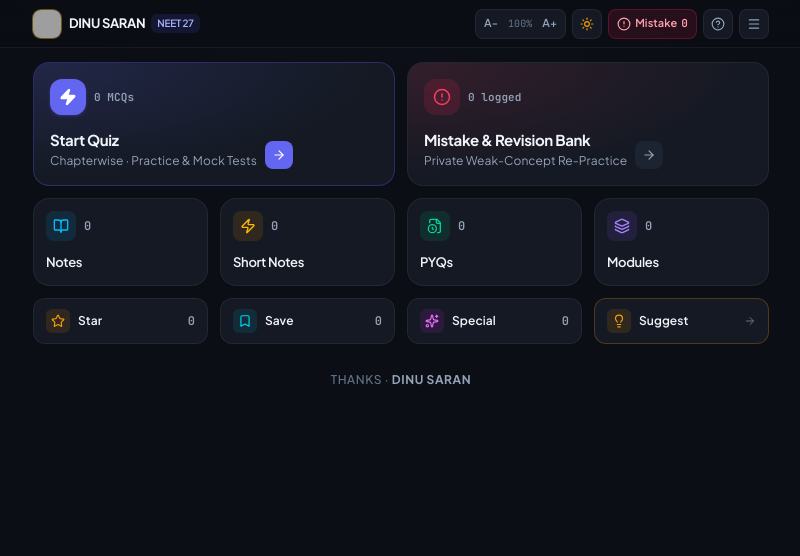
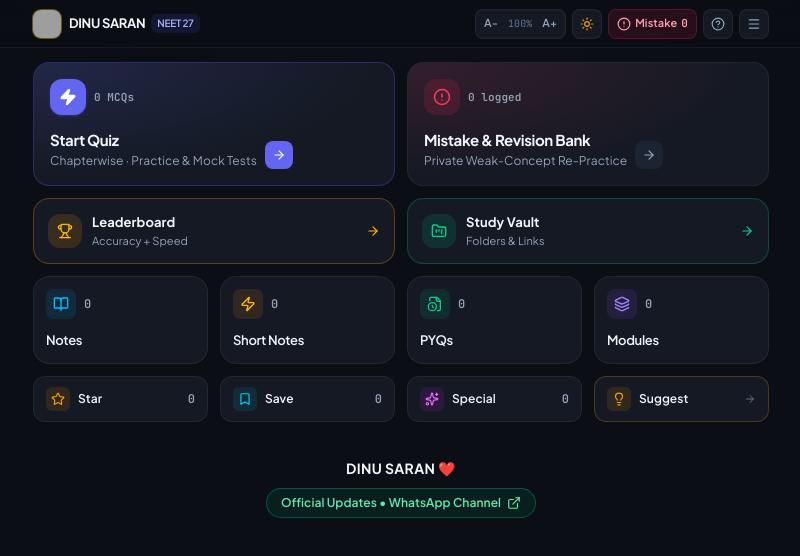
Before and after one commit to gosaijani950-a11y/dinu-saran-neet2027, a React (Vite) app: page / in a window 1280 px wide. Shown: the top 556 px of the page, without its empty margins (239-1039 px from the left). Built offline with nearby package versions, Linux system fonts and the light colour scheme; no server answers; grey boxes are pictures that could not be loaded.

Commit message:
Update HomeHub.tsx

```diff
--- a/src/components/HomeHub.tsx
+++ b/src/components/HomeHub.tsx
@@ -5,9 +5,11 @@ import {
   ArrowRight,
   BookOpen,
   Bookmark,
+  ExternalLink,
   FileClock,
   FileUp,
   Flag,
+  FolderKanban,
   Inbox,
   Layers,
   Lightbulb,
@@ -16,6 +18,7 @@ import {
   Sparkles,
   Star,
   Trash2,
+  Trophy,
   Zap,
 } from 'lucide-react';
 import type { DatabaseStats } from '../db/database';
@@ -43,7 +46,6 @@ interface CoreTile {
 }
 
 export const HomeHub: React.FC<HomeHubProps> = ({
-  creatorName,
   role,
   stats,
   checkpoint,
@@ -113,7 +115,7 @@ export const HomeHub: React.FC<HomeHubProps> = ({
 
   return (
     <div className="space-y-3 pb-6">
-      {/* Conditional Single-Line Unfinished Quiz Resume Strip */}
+      {/* Unfinished Quiz Resume Strip */}
       {checkpoint && checkpoint.questionIds.length > 0 && (
         <motion.div
           initial={{ opacity: 0, y: -4 }}
@@ -138,8 +140,7 @@ export const HomeHub: React.FC<HomeHubProps> = ({
               onClick={onResumeCheckpoint}
               className="h-7 px-2.5 rounded-lg bg-[#6366F1] hover:bg-[#4F46E5] text-white text-[11px] font-semibold inline-flex items-center gap-1 cursor-pointer transition-colors"
             >
-              <Play className="w-3 h-3 fill-current" />
-              Resume
+              <Play className="w-3 h-3 fill-current" /> Resume
             </motion.button>
             <button
               type="button"
@@ -153,7 +154,7 @@ export const HomeHub: React.FC<HomeHubProps> = ({
         </motion.div>
       )}
 
-      {/* Admin-only quick Inboxes strip (Suggestions + Reported Questions) */}
+      {/* Admin-only quick Inboxes strip */}
       {isAdmin && (
         <div className="grid grid-cols-1 sm:grid-cols-2 gap-2">
           <motion.button
@@ -202,23 +203,19 @@ export const HomeHub: React.FC<HomeHubProps> = ({
         </div>
       )}
 
-      {/* TRUE ASYMMETRIC BENTO TRAY */}
+      {/* BENTO TRAY */}
       <div className="space-y-2.5 sm:space-y-3">
         {/* ROW 1: 2 Primary Hero Cells */}
         <div className="grid grid-cols-1 sm:grid-cols-2 gap-2.5 sm:gap-3">
-          {/* Primary Focus CTA Hero: Start Quiz */}
           <motion.button
             type="button"
             whileHover={{ y: -1 }}
             whileTap={{ scale: 0.98 }}
             transition={{ duration: 0.16 }}
             onClick={() => onNavigate('quiz-setup')}
-            className="relative overflow-hidden text-left rounded-2xl p-4 bg-white dark:bg-[#141923] border border-indigo-500/35 dark:border-indigo-500/30 shadow-xs hover:border-indigo-500/60 transition-colors group cursor-pointer focus-visible:outline-none focus-visible:ring-2 focus-visible:ring-indigo-500 flex flex-col justify-between min-h-[124px]"
+            className="relative overflow-hidden text-left rounded-2xl p-4 bg-white dark:bg-[#141923] border border-indigo-500/35 dark:border-indigo-500/30 shadow-xs hover:border-indigo-500/60 transition-colors group cursor-pointer flex flex-col justify-between min-h-[124px]"
           >
-            <div
-              aria-hidden="true"
-              className="pointer-events-none absolute inset-0 bg-[radial-gradient(ellipse_at_top_left,rgba(99,102,241,0.18),transparent_68%)]"
-            />
+            <div aria-hidden="true" className="pointer-events-none absolute inset-0 bg-[radial-gradient(ellipse_at_top_left,rgba(99,102,241,0.18),transparent_68%)]" />
             <div className="relative z-10 flex items-center justify-between gap-2">
               <div className="w-9 h-9 rounded-xl bg-[#6366F1] text-white flex items-center justify-center shadow-sm shadow-indigo-500/25">
                 <Zap className="w-4.5 h-4.5 fill-current" />
@@ -227,7 +224,6 @@ export const HomeHub: React.FC<HomeHubProps> = ({
                 {stats.totalQuestions} MCQs
               </span>
             </div>
-
             <div className="relative z-10 mt-3 flex items-end justify-between gap-2">
               <div className="min-w-0">
                 <h2 className="text-[15px] font-bold tracking-tight text-[#0F172A] dark:text-[#F1F5F9]">
@@ -243,7 +239,6 @@ export const HomeHub: React.FC<HomeHubProps> = ({
             </div>
           </motion.button>
 
-          {/* Secondary Hero: Admin -> AI Upload Studio | Student -> Mistake & Revision Bank */}
           {isAdmin ? (
             <motion.button
               type="button"
@@ -251,12 +246,9 @@ export const HomeHub: React.FC<HomeHubProps> = ({
               whileTap={{ scale: 0.98 }}
               transition={{ duration: 0.16 }}
               onClick={() => onNavigate('modules')}
-              className="relative overflow-hidden text-left rounded-2xl p-4 bg-white dark:bg-[#141923] border border-slate-200 dark:border-white/[0.06] shadow-xs hover:border-emerald-500/40 transition-colors group cursor-pointer focus-visible:outline-none focus-visible:ring-2 focus-visible:ring-indigo-500 flex flex-col justify-between min-h-[124px]"
+              className="relative overflow-hidden text-left rounded-2xl p-4 bg-white dark:bg-[#141923] border border-slate-200 dark:border-white/[0.06] shadow-xs hover:border-emerald-500/40 transition-colors group cursor-pointer flex flex-col justify-between min-h-[124px]"
             >
-              <div
-                aria-hidden="true"
-                className="pointer-events-none absolute inset-0 bg-[radial-gradient(ellipse_at_top_left,rgba(16,185,129,0.14),transparent_68%)]"
-              />
+              <div aria-hidden="true" className="pointer-events-none absolute inset-0 bg-[radial-gradient(ellipse_at_top_left,rgba(16,185,129,0.14),transparent_68%)]" />
               <div className="relative z-10 flex items-center justify-between gap-2">
                 <div className="w-9 h-9 rounded-xl bg-emerald-500/14 text-[#10B981] flex items-center justify-center">
                   <FileUp className="w-4.5 h-4.5" />
@@ -265,7 +257,6 @@ export const HomeHub: React.FC<HomeHubProps> = ({
                   {stats.modulesCount} saved
                 </span>
               </div>
-
               <div className="relative z-10 mt-3 flex items-end justify-between gap-2">
                 <div className="min-w-0">
                   <h2 className="text-[15px] font-bold tracking-tight text-[#0F172A] dark:text-[#F1F5F9]">
@@ -275,7 +266,7 @@ export const HomeHub: React.FC<HomeHubProps> = ({
                     PDF / Photo → MCQs &amp; Notes
                   </p>
                 </div>
-                <span className="w-7 h-7 rounded-lg bg-[#EEF2F7] dark:bg-[#1C2331] text-[#475569] dark:text-[#94A3B8] group-hover:text-[#0F172A] dark:group-hover:text-[#F1F5F9] flex items-center justify-center shrink-0 transition-transform group-hover:translate-x-0.5">
+                <span className="w-7 h-7 rounded-lg bg-[#EEF2F7] dark:bg-[#1C2331] text-[#475569] dark:text-[#94A3B8] flex items-center justify-center shrink-0">
                   <ArrowRight className="w-3.5 h-3.5" />
                 </span>
               </div>
@@ -287,12 +278,9 @@ export const HomeHub: React.FC<HomeHubProps> = ({
               whileTap={{ scale: 0.98 }}
               transition={{ duration: 0.16 }}
               onClick={() => onNavigate('mistakes')}
-              className="relative overflow-hidden text-left rounded-2xl p-4 bg-white dark:bg-[#141923] border border-slate-200 dark:border-white/[0.06] shadow-xs hover:border-rose-500/40 transition-colors group cursor-pointer focus-visible:outline-none focus-visible:ring-2 focus-visible:ring-rose-500 flex flex-col justify-between min-h-[124px]"
+              className="relative overflow-hidden text-left rounded-2xl p-4 bg-white dark:bg-[#141923] border border-slate-200 dark:border-white/[0.06] shadow-xs hover:border-rose-500/40 transition-colors group cursor-pointer flex flex-col justify-between min-h-[124px]"
             >
-              <div
-                aria-hidden="true"
-                className="pointer-events-none absolute inset-0 bg-[radial-gradient(ellipse_at_top_left,rgba(244,63,94,0.14),transparent_68%)]"
-              />
+              <div aria-hidden="true" className="pointer-events-none absolute inset-0 bg-[radial-gradient(ellipse_at_top_left,rgba(244,63,94,0.14),transparent_68%)]" />
               <div className="relative z-10 flex items-center justify-between gap-2">
                 <div className="w-9 h-9 rounded-xl bg-rose-500/14 text-[#F43F5E] flex items-center justify-center">
                   <AlertCircle className="w-4.5 h-4.5" />
@@ -301,7 +289,6 @@ export const HomeHub: React.FC<HomeHubProps> = ({
                   {stats.mistakesCount} logged
                 </span>
               </div>
-
               <div className="relative z-10 mt-3 flex items-end justify-between gap-2">
                 <div className="min-w-0">
                   <h2 className="text-[15px] font-bold tracking-tight text-[#0F172A] dark:text-[#F1F5F9]">
@@ -311,12 +298,63 @@ export const HomeHub: React.FC<HomeHubProps> = ({
                     Private Weak-Concept Re-Practice
                   </p>
                 </div>
-                <span className="w-7 h-7 rounded-lg bg-[#EEF2F7] dark:bg-[#1C2331] text-[#475569] dark:text-[#94A3B8] group-hover:text-[#0F172A] dark:group-hover:text-[#F1F5F9] flex items-center justify-center shrink-0 transition-transform group-hover:translate-x-0.5">
+                <span className="w-7 h-7 rounded-lg bg-[#EEF2F7] dark:bg-[#1C2331] text-[#475569] dark:text-[#94A3B8] flex items-center justify-center shrink-0">
                   <ArrowRight className="w-3.5 h-3.5" />
                 </span>
               </div>
             </motion.button>
           )}
+        </div>
+
+        {/* NEW ROW: Leaderboard & Study Vault */}
+        <div className="grid grid-cols-2 gap-2.5 sm:gap-3">
+          <motion.button
+            type="button"
+            whileHover={{ y: -1 }}
+            whileTap={{ scale: 0.98 }}
+            transition={{ duration: 0.16 }}
+            onClick={() => onNavigate('leaderboard')}
+            className="text-left rounded-2xl p-3.5 bg-white dark:bg-[#141923] border border-amber-500/30 shadow-xs hover:border-amber-500/60 transition-colors cursor-pointer flex items-center justify-between gap-2"
+          >
+            <div className="flex items-center gap-2.5 min-w-0">
+              <span className="w-8.5 h-8.5 rounded-xl bg-amber-500/15 text-amber-400 flex items-center justify-center shrink-0">
+                <Trophy className="w-4 h-4" />
+              </span>
+              <div className="min-w-0">
+                <div className="text-[13px] font-bold text-[#0F172A] dark:text-[#F1F5F9] truncate">
+                  Leaderboard
+                </div>
+                <div className="text-[11px] text-[#64748B] dark:text-[#94A3B8] truncate">
+                  Accuracy + Speed
+                </div>
+              </div>
+            </div>
+            <ArrowRight className="w-3.5 h-3.5 text-amber-400 shrink-0" />
+          </motion.button>
+
+          <motion.button
+            type="button"
+            whileHover={{ y: -1 }}
+            whileTap={{ scale: 0.98 }}
+            transition={{ duration: 0.16 }}
+            onClick={() => onNavigate('study-vault')}
+            className="text-left rounded-2xl p-3.5 bg-white dark:bg-[#141923] border border-emerald-500/30 shadow-xs hover:border-emerald-500/60 transition-colors cursor-pointer flex items-center justify-between gap-2"
+          >
+            <div className="flex items-center gap-2.5 min-w-0">
+              <span className="w-8.5 h-8.5 rounded-xl bg-emerald-500/15 text-emerald-400 flex items-center justify-center shrink-0">
+                <FolderKanban className="w-4 h-4" />
+              </span>
+              <div className="min-w-0">
+                <div className="text-[13px] font-bold text-[#0F172A] dark:text-[#F1F5F9] truncate">
+                  Study Vault
+                </div>
+                <div className="text-[11px] text-[#64748B] dark:text-[#94A3B8] truncate">
+                  Folders &amp; Links
+                </div>
+              </div>
+            </div>
+            <ArrowRight className="w-3.5 h-3.5 text-emerald-400 shrink-0" />
+          </motion.button>
         </div>
 
         {/* ROW 2: 4 Compact 1x1 Study Tiles */}
@@ -329,7 +367,7 @@ export const HomeHub: React.FC<HomeHubProps> = ({
               whileTap={{ scale: 0.98 }}
               transition={{ duration: 0.16 }}
               onClick={() => onNavigate(tile.id)}
-              className="text-left rounded-2xl p-3 bg-white dark:bg-[#141923] border border-slate-200 dark:border-white/[0.06] shadow-xs hover:border-indigo-500/35 dark:hover:bg-[#1C2331]/70 transition-colors cursor-pointer focus-visible:outline-none focus-visible:ring-2 focus-visible:ring-indigo-500 flex flex-col justify-between gap-3"
+              className="text-left rounded-2xl p-3 bg-white dark:bg-[#141923] border border-slate-200 dark:border-white/[0.06] shadow-xs hover:border-indigo-500/35 dark:hover:bg-[#1C2331]/70 transition-colors cursor-pointer flex flex-col justify-between gap-3"
             >
               <div className="flex items-center justify-between gap-2">
                 <span className={`w-7.5 h-7.5 rounded-lg flex items-center justify-center shrink-0 ${tile.iconTint}`}>
@@ -346,7 +384,7 @@ export const HomeHub: React.FC<HomeHubProps> = ({
           ))}
         </div>
 
-        {/* ROW 3: Utility Strips (Star, Save, Special + Suggestion & Feedback) */}
+        {/* ROW 3: Utility Strips */}
         <div className="grid grid-cols-2 sm:grid-cols-4 gap-2.5 sm:gap-3">
           {utilityStrips.map((strip) => (
             <motion.button
@@ -355,7 +393,7 @@ export const HomeHub: React.FC<HomeHubProps> = ({
               whileTap={{ scale: 0.98 }}
               transition={{ duration: 0.16 }}
               onClick={() => onNavigate(strip.id)}
-              className="rounded-xl py-2.5 px-3 bg-white dark:bg-[#141923] border border-slate-200 dark:border-white/[0.06] shadow-xs hover:border-indigo-500/35 dark:hover:bg-[#1C2331]/70 transition-colors cursor-pointer focus-visible:outline-none focus-visible:ring-2 focus-visible:ring-indigo-500 flex items-center justify-between gap-2 min-w-0"
+              className="rounded-xl py-2.5 px-3 bg-white dark:bg-[#141923] border border-slate-200 dark:border-white/[0.06] shadow-xs hover:border-indigo-500/35 dark:hover:bg-[#1C2331]/70 transition-colors cursor-pointer flex items-center justify-between gap-2 min-w-0"
             >
               <span className="flex items-center gap-2 min-w-0">
                 <span className={`w-6 h-6 rounded-md flex items-center justify-center shrink-0 ${strip.iconTint}`}>
@@ -371,13 +409,12 @@ export const HomeHub: React.FC<HomeHubProps> = ({
             </motion.button>
           ))}
 
-          {/* Suggestion & Feedback Button */}
           <motion.button
             type="button"
             whileTap={{ scale: 0.98 }}
             transition={{ duration: 0.16 }}
             onClick={onOpenSuggestion}
-            className="rounded-xl py-2.5 px-3 bg-white dark:bg-[#141923] border border-amber-500/25 shadow-xs hover:border-amber-500/50 dark:hover:bg-[#1C2331]/70 transition-colors cursor-pointer focus-visible:outline-none focus-visible:ring-2 focus-visible:ring-amber-500 flex items-center justify-between gap-2 min-w-0"
+            className="rounded-xl py-2.5 px-3 bg-white dark:bg-[#141923] border border-amber-500/25 shadow-xs hover:border-amber-500/50 dark:hover:bg-[#1C2331]/70 transition-colors cursor-pointer flex items-center justify-between gap-2 min-w-0"
           >
             <span className="flex items-center gap-2 min-w-0">
               <span className="w-6 h-6 rounded-md flex items-center justify-center shrink-0 bg-amber-500/12">
@@ -392,11 +429,20 @@ export const HomeHub: React.FC<HomeHubProps> = ({
         </div>
       </div>
 
-      {/* Minimal Quiet Footer */}
-      <footer className="pt-4 pb-1 text-center select-none">
-        <p className="text-xs font-medium tracking-wider text-[#64748B]">
-          THANKS · <span className="font-bold text-[#475569] dark:text-[#94A3B8]">{creatorName || 'DINU SARAN'}</span>
+      {/* Updated Brand & Official WhatsApp Channel Footer */}
+      <footer className="pt-6 pb-2 flex flex-col items-center gap-2.5 text-center select-none">
+        <p className="text-sm font-bold tracking-wide text-[#0F172A] dark:text-[#F1F5F9]">
+          DINU SARAN ❤️
         </p>
+        <a
+          href="https://whatsapp.com/channel/0029VbE7gX0FMqrWwudHPx31"
+          target="_blank"
+          rel="noopener noreferrer"
+          className="inline-flex items-center gap-1.5 rounded-full border border-emerald-500/35 bg-emerald-500/10 px-3.5 py-1.5 text-xs font-semibold text-emerald-600 dark:text-emerald-300 hover:bg-emerald-500/20 transition-colors"
+        >
+          <span>Official Updates • WhatsApp Channel</span>
+          <ExternalLink className="w-3.5 h-3.5" />
+        </a>
       </footer>
     </div>
   );
```
